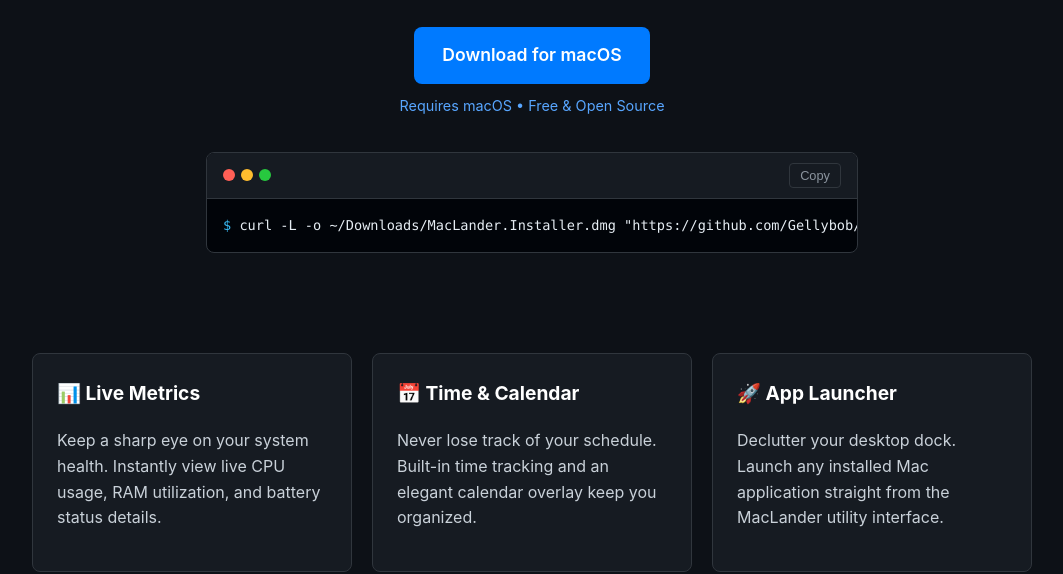
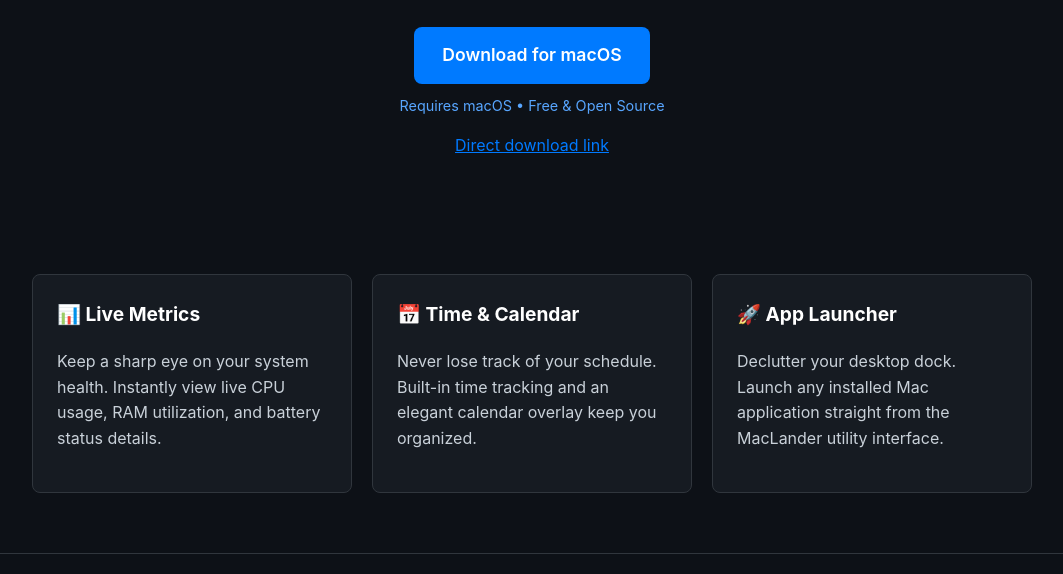
Before and after one commit to Gellybob/gellybob.github.io, a plain HTML site: page index.html in a window 1280 px wide. Shown: the part 241-815 px from the top of the page, without its empty margins (108-1171 px from the left). Drawn offline with Linux system fonts and the light colour scheme.

Commit message:
Replace terminal install section with download link

```diff
--- a/index.html
+++ b/index.html
@@ -10,7 +10,6 @@
             --text-color: #c9d1d9;
             --accent-color: #007aff;
             --card-bg: #161b22;
-            --terminal-bg: #010409;
             --border-color: #30363d;
         }
         body {
@@ -59,71 +58,9 @@
             color: #58a6ff;
             margin-top: 10px;
         }
-
-        /* Terminal Container Styles */
-        .terminal-container {
-            max-width: 650px;
-            margin: 35px auto 0 auto;
-            background-color: var(--terminal-bg);
-            border: 1px solid var(--border-color);
-            border-radius: 8px;
-            text-align: left;
-            overflow: hidden;
+        .download-link {
+            color: var(--accent-color);
         }
-        .terminal-header {
-            background-color: var(--card-bg);
-            padding: 10px 16px;
-            display: flex;
-            justify-content: space-between;
-            align-items: center;
-            border-bottom: 1px solid var(--border-color);
-        }
-        .terminal-dots {
-            display: flex;
-            gap: 6px;
-        }
-        .dot {
-            width: 12px;
-            height: 12px;
-            border-radius: 50%;
-        }
-        .dot.red { background-color: #ff5f56; }
-        .dot.yellow { background-color: #ffbd2e; }
-        .dot.green { background-color: #27c93f; }
-
-        .copy-btn {
-            background-color: transparent;
-            border: 1px solid var(--border-color);
-            color: #8b949e;
-            padding: 4px 10px;
-            font-size: 0.8rem;
-            border-radius: 4px;
-            cursor: pointer;
-            transition: all 0.2s;
-        }
-        .copy-btn:hover {
-            color: #fff;
-            background-color: #21262d;
-            border-color: #8b949e;
-        }
-        .copy-btn.copied {
-            color: #27c93f;
-            border-color: #27c93f;
-        }
-        .terminal-body {
-            padding: 16px;
-            margin: 0;
-            font-family: ui-monospace, SFMono-Regular, SF Mono, Menlo, Consolas, Liberation Mono, monospace;
-            font-size: 0.85rem;
-            color: #e6edf3;
-            overflow-x: auto;
-            white-space: pre;
-        }
-        .prompt {
-            color: #38bdf8;
-            user-select: none;
-        }
-
         .features {
             max-width: 1000px;
             margin: 60px auto;
@@ -162,19 +99,7 @@
         <p class="tagline">An instantly accessible Mac status utility, system resource monitor, and built-in application launcher.</p>
         <a href="https://github.com/Gellybob/MacLander/releases/download/v1.1/MacLander.V1.1.Installer.dmg" class="cta-btn">Download for macOS</a>
         <div class="version">Requires macOS • Free & Open Source</div>
-
-        <!-- Terminal Install Section -->
-        <div class="terminal-container">
-            <div class="terminal-header">
-                <div class="terminal-dots">
-                    <div class="dot red"></div>
-                    <div class="dot yellow"></div>
-                    <div class="dot green"></div>
-                </div>
-                <button class="copy-btn" id="copyBtn" onclick="copyCommand()">Copy</button>
-            </div>
-            <pre class="terminal-body"><span class="prompt">$</span> <span id="cmdText">curl -L -o ~/Downloads/MacLander.Installer.dmg "https://github.com/Gellybob/MacLander/releases/download/v1.1/MacLander.V1.1.Installer.dmg" && open ~/Downloads/MacLander.Installer.dmg</span></pre>
-        </div>
+        <p><a href="https://github.com/Gellybob/MacLander/releases/download/v1.1/MacLander.V1.1.Installer.dmg" class="download-link">Direct download link</a></p>
     </header>
 
     <section class="features">
@@ -195,25 +120,5 @@
     <footer>
         <p>MacLander is built by <a href="https://github.com/gellybob">Gellybob</a>. View the source code on <a href="https://github.com/gellybob/maclander">GitHub</a>.</p>
     </footer>
-
-    <!-- Clipboard JavaScript -->
-    <script>
-        function copyCommand() {
-            const commandText = document.getElementById("cmdText").innerText;
-            const button = document.getElementById("copyBtn");
-
-            navigator.clipboard.writeText(commandText).then(() => {
-                button.innerText = "Copied!";
-                button.classList.add("copied");
-
-                setTimeout(() => {
-                    button.innerText = "Copy";
-                    button.classList.remove("copied");
-                }, 2000);
-            }).catch(err => {
-                console.error("Failed to copy text: ", err);
-            });
-        }
-    </script>
 </body>
 </html>
```
